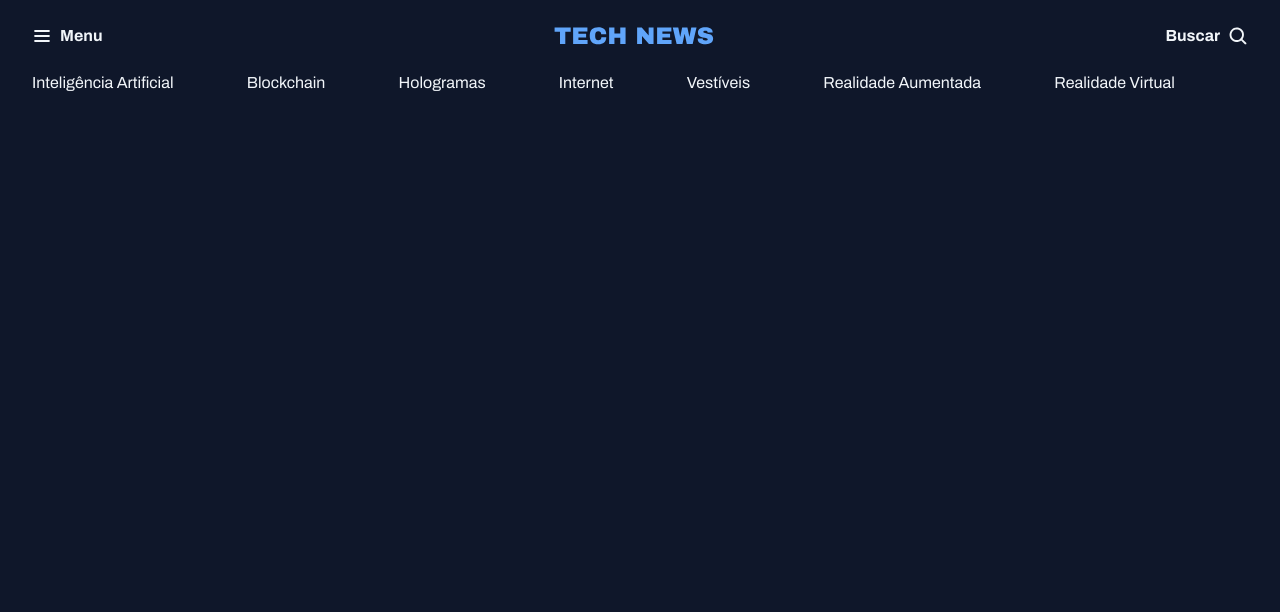
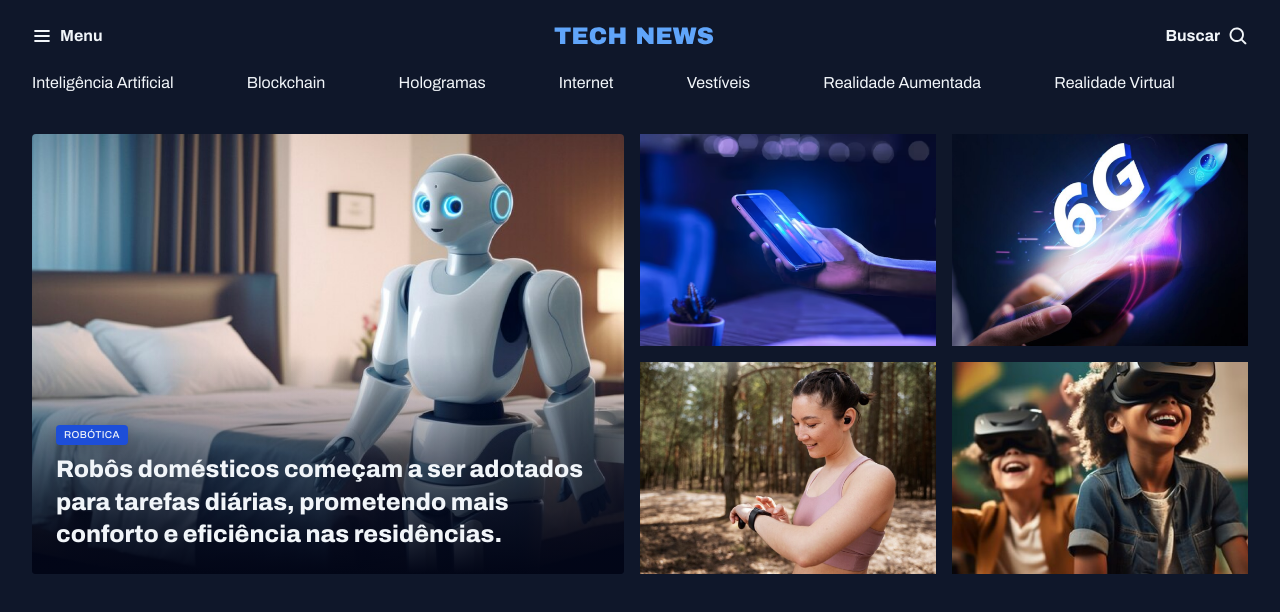
Before and after one commit to viniciusgcampanella/tech-news, a plain HTML site: page index.html in a window 1280 px wide. Drawn offline with Linux system fonts and the light colour scheme.

Commit message:
alinhando card1 e colocando escrita

```diff
--- a/index.html
+++ b/index.html
@@ -40,5 +40,53 @@
         <a href="">Realidade Virtual</a>
       </nav>
     </header>
+
+    <main class="grid container">
+      <section id="featured" class="grid grid-flow-col gap-16">
+        <figure class="card">
+          <img
+            src="./assets/img/Portal de notícias (Community)/Image 01.png"
+            alt="imagem de um robo"
+          />
+          <figcaption>
+            <span class="content-tag">Robótica</span>
+            <h2 class="text-2xl">
+              Robôs domésticos começam a ser adotados para tarefas diárias,
+              prometendo mais conforto e eficiência nas residências.
+            </h2>
+          </figcaption>
+        </figure>
+
+        <div class="grid grid-cols-2 gap-16">
+          <div>
+            <img
+              src="./assets/img/Portal de notícias (Community)/Image 02.png"
+              alt=""
+            />
+          </div>
+
+          <div>
+            <img
+              src="./assets/img/Portal de notícias (Community)/Image 03.png"
+              alt=""
+            />
+          </div>
+
+          <div>
+            <img
+              src="./assets/img/Portal de notícias (Community)/Image 04.png"
+              alt=""
+            />
+          </div>
+
+          <div>
+            <img
+              src="./assets/img/Portal de notícias (Community)/Image 05.png"
+              alt=""
+            />
+          </div>
+        </div>
+      </section>
+    </main>
   </body>
 </html>
--- a/styles/global.css
+++ b/styles/global.css
@@ -37,16 +37,29 @@ a:hover{
 h1, h2, h3{
     font: inherit;
 }
+
+img{
+    max-width: 100%;
+
+}
 .container{
     max-width: 1280px;
     padding-inline: 32px;
     margin-inline: auto;
 }
 
-.grid{
-    display: grid;
+main{
+    margin-top: 40px;
 }
 
-.grid-flow-col{
-    grid-auto-flow: column;
+.content-tag{
+    display: inline-block;
+    background-color: var(--brand-color-dark);
+    padding:  4px 8px;
+    border-radius: 4px;
+    font: 500 10px/1.2 var(--font-family);
+    text-transform: uppercase;
+    letter-spacing: 0.04em;
+    color: var(--text-color-primary);
+    box-shadow: 0px 4px 16px rgba(2, 6, 23, 0.251);
 }
--- a/styles/index.css
+++ b/styles/index.css
@@ -1,2 +1,4 @@
 @import url(global.css);
 @import url(header.css);
+@import url(utilitários.css);
+@import url(sections.css);
--- /dev/null
+++ b/styles/sections.css
@@ -0,0 +1,35 @@
+#featured{
+   img {
+    height: 100%;
+    object-fit: cover;
+   }
+
+   .card{
+      border-radius: 4px;
+      overflow: hidden;
+      position: relative;
+
+      &::before{
+         content: "";
+         position: absolute;
+         inset: 0;
+         top: 50%;
+         background: linear-gradient(
+            180deg,
+            transparent 0%,
+           #020617 100%
+         );
+      }
+
+
+      figcaption{
+         position: absolute;
+         bottom: 0;
+         padding: 24px;
+
+         h2{
+            margin-top: 8px;
+         }
+      }
+   }
+}
--- /dev/null
+++ b/styles/utilitários.css
@@ -0,0 +1,31 @@
+.grid{
+    display: grid;
+}
+
+.grid-flow-col{
+    grid-auto-flow: column;
+}
+
+.grid-cols-2{
+    grid-template-columns: 1fr 1fr;
+}
+
+.gap-16 {
+ gap: 16px;
+}
+
+.text-2xl{
+    font: var(--h1);
+}
+
+.text-xl{
+    font: var(--h2);
+}
+
+.text-lg{
+    font: var(--h3);
+}
+
+.text-sm{
+    font: var(--text-sm);
+}
```
